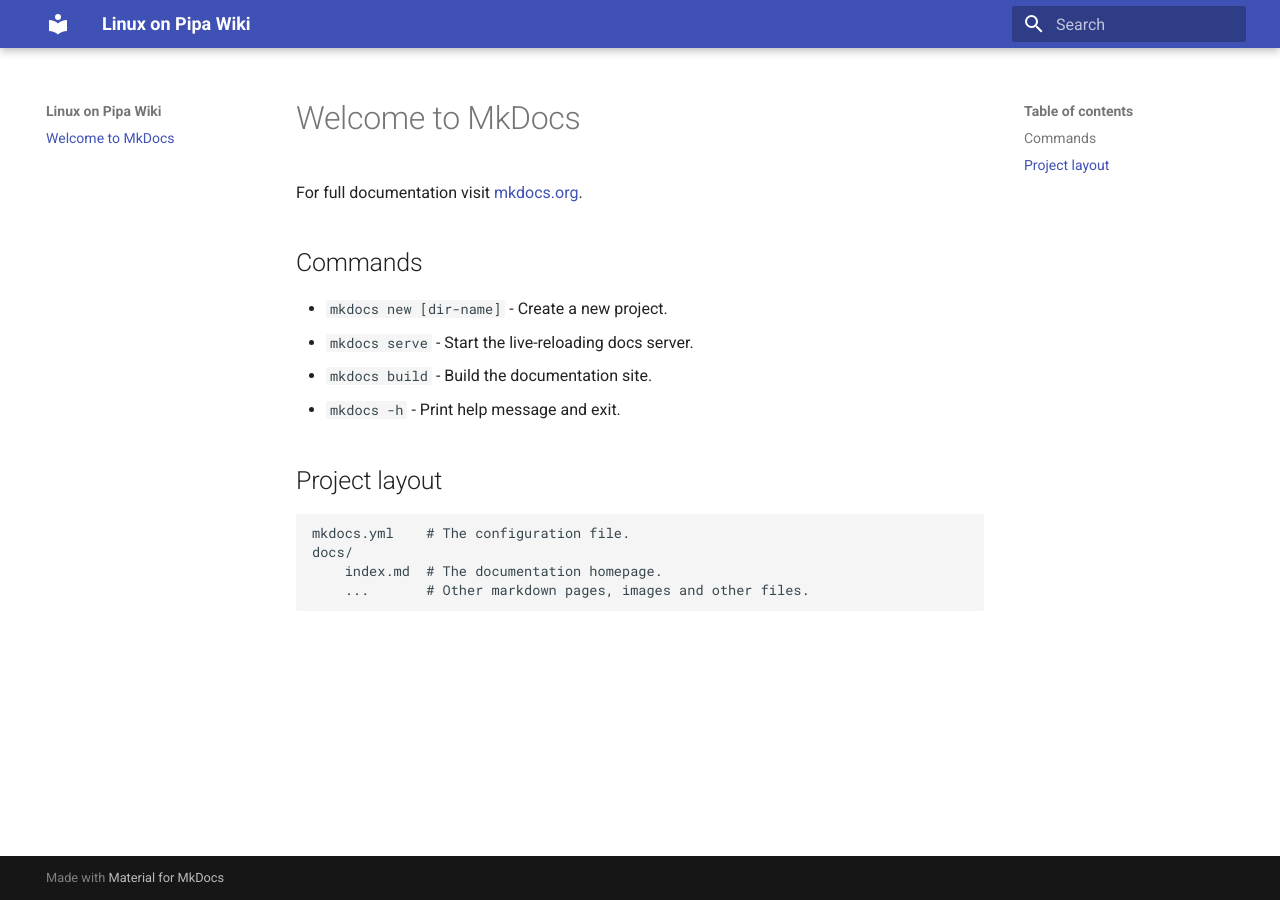
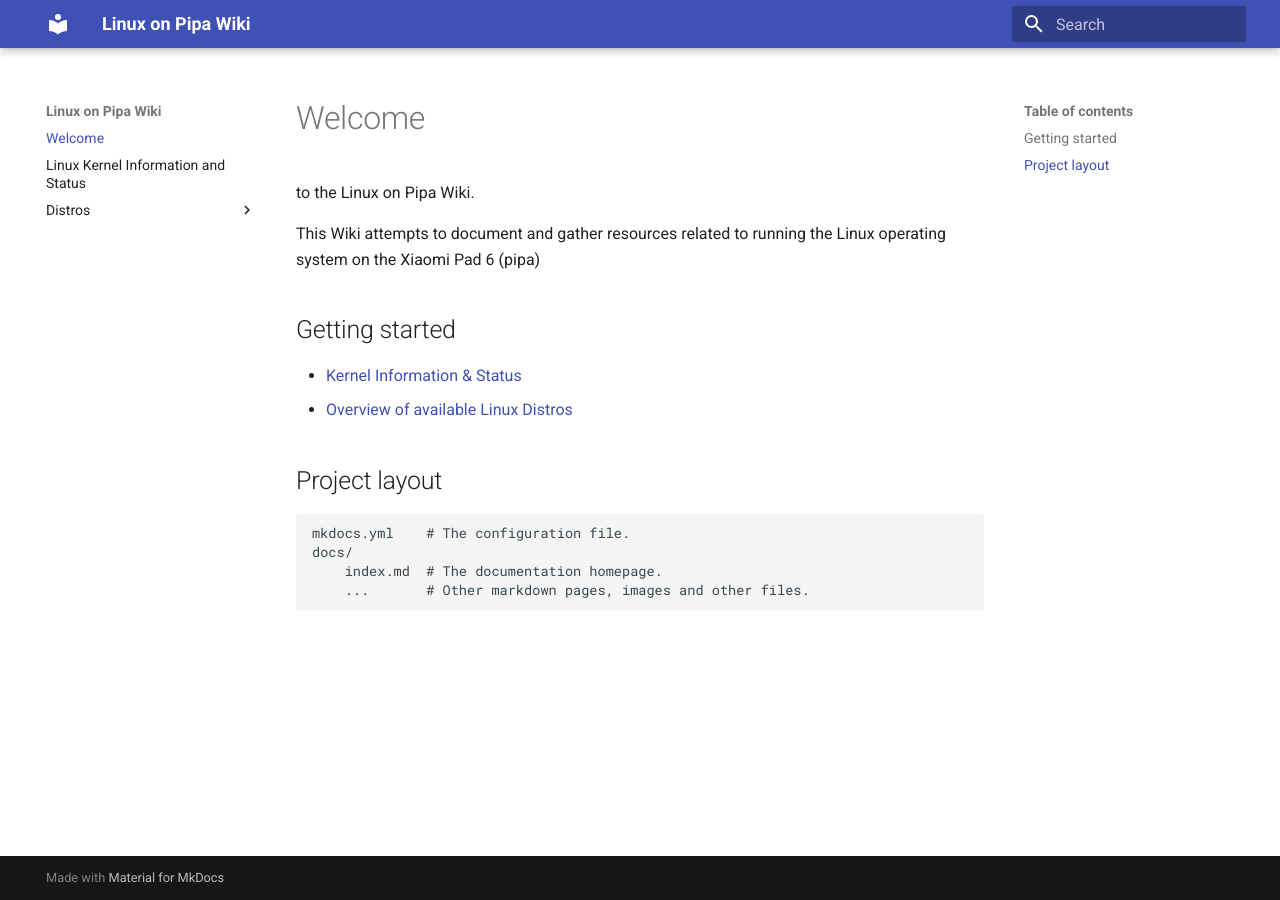
Before and after one commit to AnmiTaliDev/pipa-linux-wiki, an MkDocs documentation site: the page built from docs/index.md, in a window 1280 px wide. Built offline with MkDocs 1.6.1 and Material for MkDocs 9.7.7, drawn with Linux system fonts in a browser that asks for light colours.

Commit message:
add distros, kernel info

```diff
--- /dev/null
+++ b/docs/distros/alarm.md
@@ -0,0 +1 @@
+# ALARM - Arch Linux ARM
--- /dev/null
+++ b/docs/distros/armtix.md
@@ -0,0 +1 @@
+# ARMtix - Artix Linux ARM
--- /dev/null
+++ b/docs/distros/fedora.md
@@ -0,0 +1 @@
+# Fedora Linux
--- /dev/null
+++ b/docs/distros/void.md
@@ -0,0 +1 @@
+# Void Linux
--- a/docs/index.md
+++ b/docs/index.md
@@ -1,13 +1,13 @@
-# Welcome to MkDocs
+# Welcome
 
-For full documentation visit [mkdocs.org](https://www.mkdocs.org).
+to the Linux on Pipa Wiki.
 
-## Commands
+This Wiki attempts to document and gather resources related to running the Linux operating system on the Xiaomi Pad 6 (pipa)
 
-* `mkdocs new [dir-name]` - Create a new project.
-* `mkdocs serve` - Start the live-reloading docs server.
-* `mkdocs build` - Build the documentation site.
-* `mkdocs -h` - Print help message and exit.
+## Getting started
+
+* [Kernel Information & Status](kernel)
+* [Overview of available Linux Distros](distros/1-overview)
 
 ## Project layout
 
```
Also changed, not shown: docs/distros/1-overview.md (added, +34 -0 lines), docs/distros/postmarketOS.md (added, +1 -0 lines), docs/kernel.md (added, +49 -0 lines).
